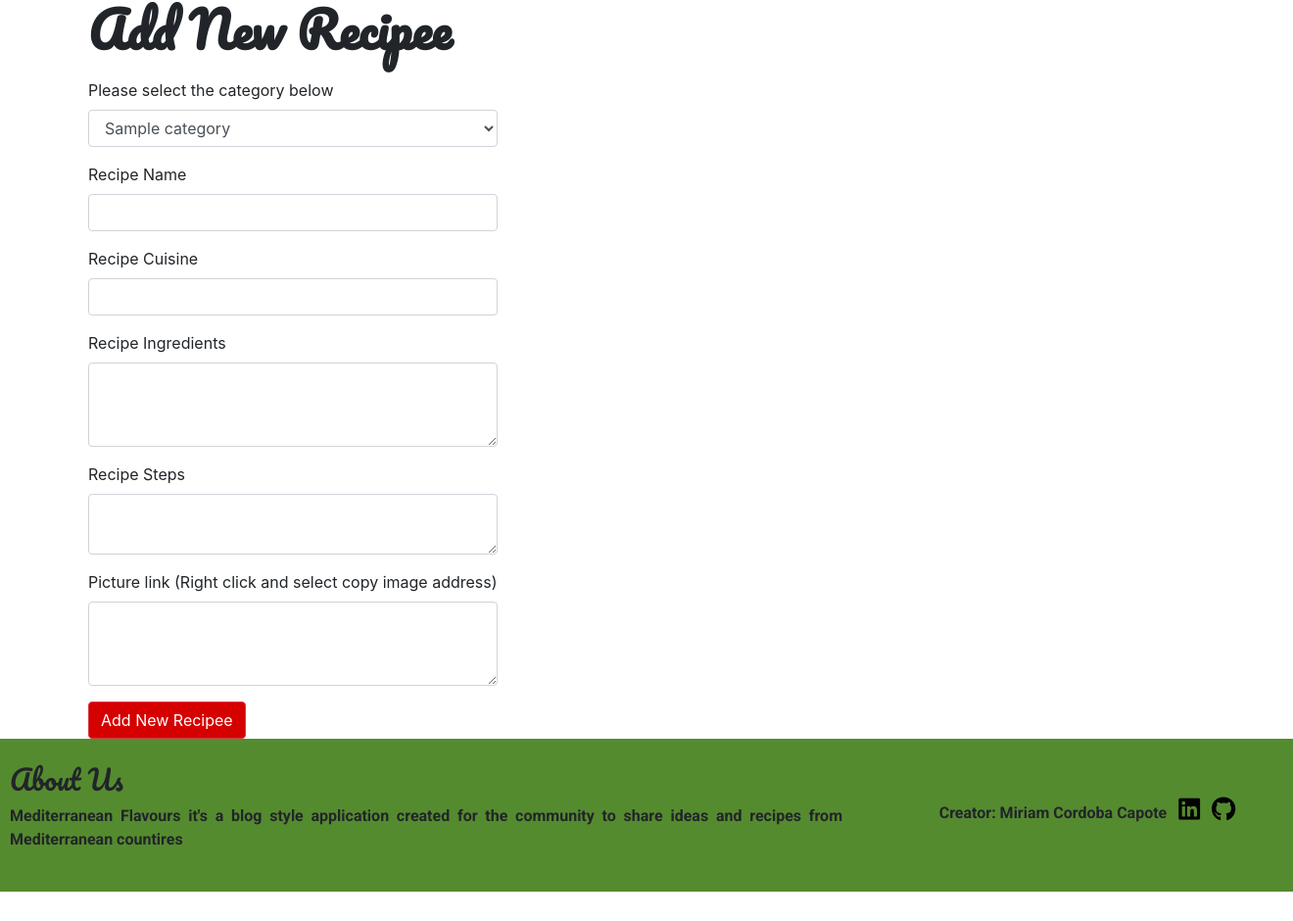
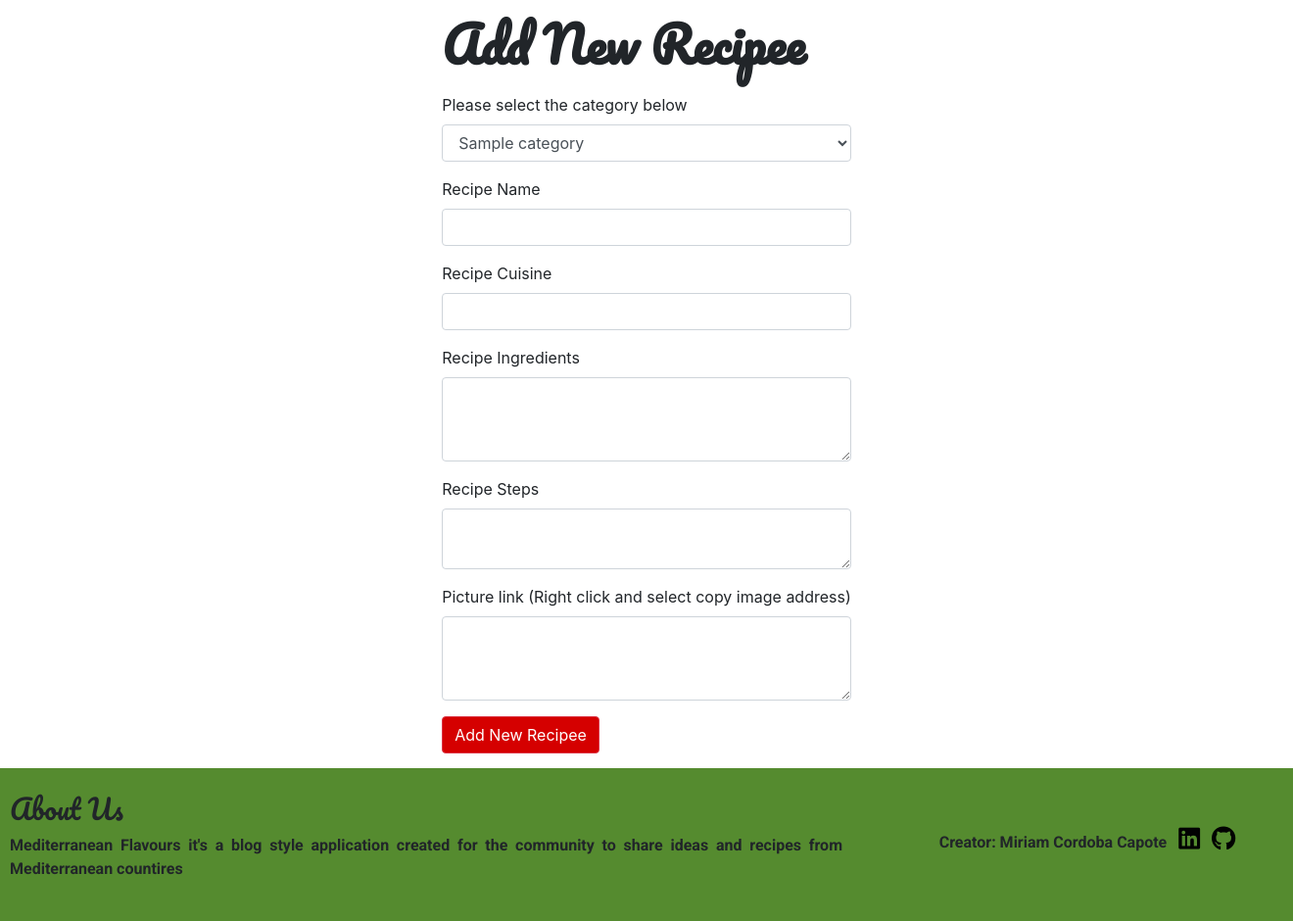
Before and after one commit to Mikatep/Python3, a Flask app: page /add_recipe in a window 1320 px wide; the page is wider, and only the part inside the window is pictured. Shown: the part 400-1340 px from the top of that part at 98% size. Before the commit the page ends 1310 px from the top of that part, so only its background shows below. Run offline with Flask 2, Linux system fonts and the light colour scheme; a database or web service that is not in the repository returns one stand-in record (values such as "Sample title"); some libraries are stand-ins or nearby versions.

Commit message:
add_recipe funcionality fixed, and form centered

```diff
--- a/app.py
+++ b/app.py
@@ -112,7 +112,7 @@ def add_recipe():
             "created_by": session["user"]
         }
         mongo.db.recipes.insert_one(recipe)
-        flash("Recipe Sucessfully Added, thank you for your sharing!")
+        flash("Recipe Sucessfully Added, thank you for sharing!")
         return redirect(url_for("get_recipes"))
 
     categories = mongo.db.categories.find().sort("category_name", 1)
--- a/static/css/style.css
+++ b/static/css/style.css
@@ -159,6 +159,18 @@ hr {
   margin: auto;
 }
 
+/*-------------------------------------------NewRecipe.html*/
+
+.data-input {
+  margin-top: 15px;
+  margin-bottom: 15px;
+}
+
+.general-form {
+
+    margin: auto;
+}
+
 /*-------------------------------------------Footer*/
 
 #footer-bar {
--- a/templates/home.html
+++ b/templates/home.html
@@ -35,6 +35,7 @@
                         <div class="col-md-5">
                             <img src="{{ recipe.recipe_picture }}" alt="Recipe picture">
                         </div>
+                        <h6>Created by: {{ recipe.created_by}}</h6>
                     </div>
                 </div>
             </div>
```
